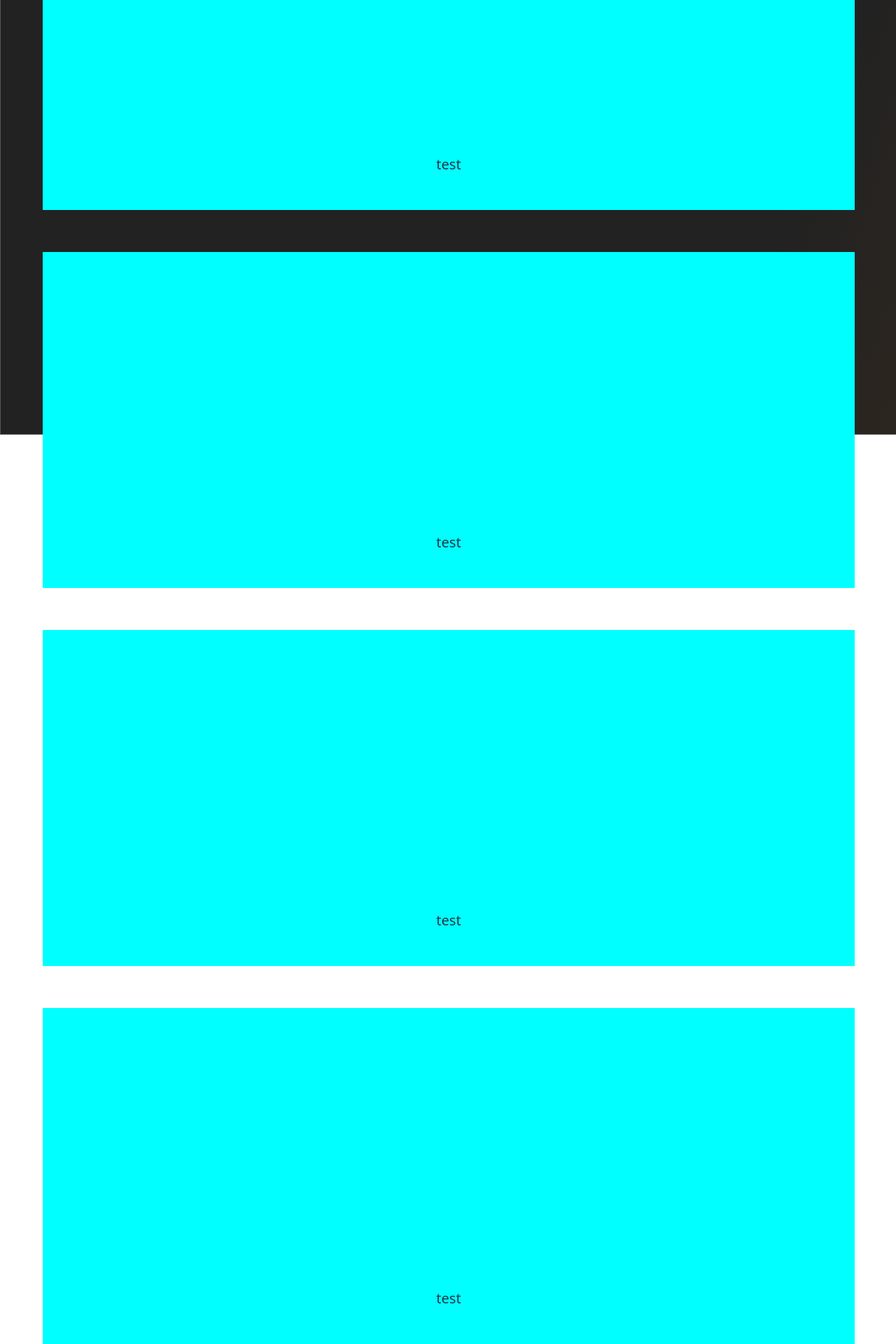
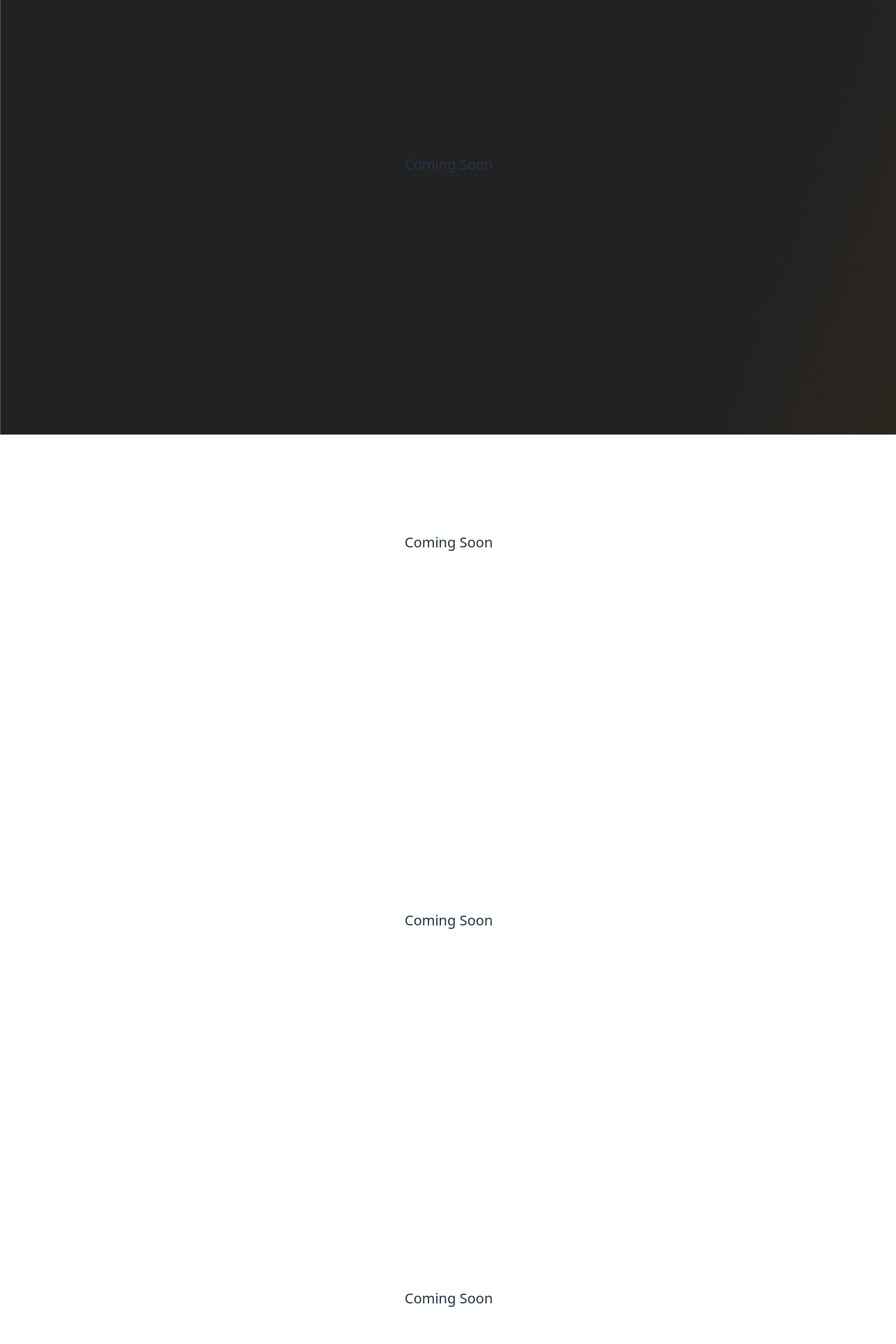
Before and after one commit to FernandoLpz0911/Personal-Webpage, a React (Vite) app in the folder PersonalWebpage/: page /Projects in a window 1280 px wide. Shown: the part 321-2241 px from the top of the page at 70% size. Built offline with nearby package versions, Linux system fonts and the light colour scheme.

Commit message:
Temporary Placeholders

```diff
--- a/PersonalWebpage/src/pages/About.jsx
+++ b/PersonalWebpage/src/pages/About.jsx
@@ -7,15 +7,15 @@ function About() {
       <div className='about-page-container'>
         <div className='content'>
           <div className='past'>
-            <p> I have 5 siblings, 3 brothers, and 2 sisters. I always used to mess with computers as a kid because I used to like install malware from the mods and my brother who is also in the field always used to have to fix it, needless to say, eventually he got tired of having to fix my messes and told me "You broke it, you fix it" and from there I learned how to use file directories and how to be more digitally safe. Now since we had a really bad computer at the time, it ran incredibly slow all the time and would barely manage to scrape by on minecraft so I had to speed it up by whatever means necessary including going through task manager and ending every small task in existence!!</p>
+            <p> Coming Soon </p>
           </div>
 
           <div className='present'>
-            <p> Information about the present</p>
+            <p> Coming Soon </p>
           </div>
 
           <div className='future'>
-            <p> Information about the future</p>
+            <p> Coming Soon </p>
           </div>
         </div>
       </div>
--- a/PersonalWebpage/src/pages/Projects.jsx
+++ b/PersonalWebpage/src/pages/Projects.jsx
@@ -6,16 +6,16 @@ function Projects() {
     <>
      <div className='project-page'>
       <div className='project-card'>
-        test
+        Coming Soon
       </div>
       <div className='project-card'>
-        test
+        Coming Soon
       </div>
       <div className='project-card'>
-        test
+        Coming Soon
       </div>
       <div className='project-card'>
-        test
+        Coming Soon
       </div>
      </div>
     </>
--- a/PersonalWebpage/src/pages/cssfiles/Projects.css
+++ b/PersonalWebpage/src/pages/cssfiles/Projects.css
@@ -9,5 +9,4 @@
     padding: 50vh;
 
     padding-bottom: 50px;
-    background-color: aqua;
 }
```
